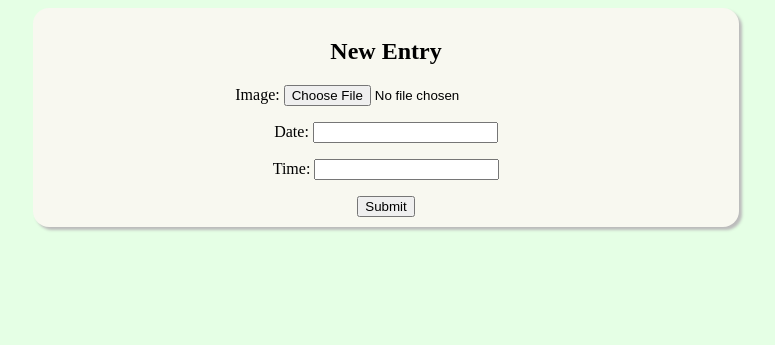
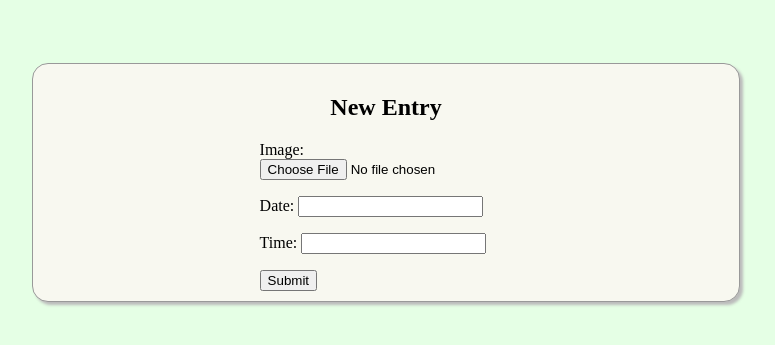
Before and after one commit to sadam-04/PhotoJournal, a Django app: page /upload/ in a window 1280 px wide. Shown: the top 345 px of the page, without its empty margins (254-1029 px from the left). Run offline with Django 5.2, Linux system fonts and the light colour scheme.

Commit message:
incremental frontend

```diff
--- a/journal/static/journal/homepage.css
+++ b/journal/static/journal/homepage.css
@@ -1,5 +1,5 @@
 :root {
-    --main-bg: #ffffff;
+    --main-bg: #e5ffe5;;
     --entry-bg: #ffffff;   /*#22AAA1;*/
     --entry-shadow: #888;
 
@@ -66,6 +66,7 @@ body {
 .content {
     width: 50%;
     margin: auto;
+    background-color: #f8f8f0;
     border-radius: 5px;
 }
 
--- a/journal/static/journal/upload.css
+++ b/journal/static/journal/upload.css
@@ -6,9 +6,21 @@ body {
     display: block;
     width: 40%;
     margin: auto;
+    margin-top: 5%;
     padding: 10px 100px;
     border-radius: 2vh;
     background-color: #f8f8f0;
     text-align: center;
+    border: 1px solid #999;
     box-shadow: 3px 3px 3px #bbb;
 }
+
+.inner-content {
+    width: 50%;
+    margin: auto;
+    text-align: left;
+}
+
+.inner-content .header {
+    text-align: center;
+}
--- a/journal/templates/journal/upload.html
+++ b/journal/templates/journal/upload.html
@@ -8,12 +8,14 @@
 </head>
 <body>
     <div class="content">
-        <h2>New Entry</h2>
-        <form method="post" enctype="multipart/form-data">
-            {% csrf_token %}
-            {{ form.as_p }}
-            <button type="submit">Submit</button>
-        </form>
+        <div class="inner-content">
+            <h2 class="header">New Entry</h2>
+            <form method="post" enctype="multipart/form-data">
+                {% csrf_token %}
+                {{ form.as_p }}
+                <button type="submit">Submit</button>
+            </form>
+        </div>
     </div>
 </body>
 </html>
```
